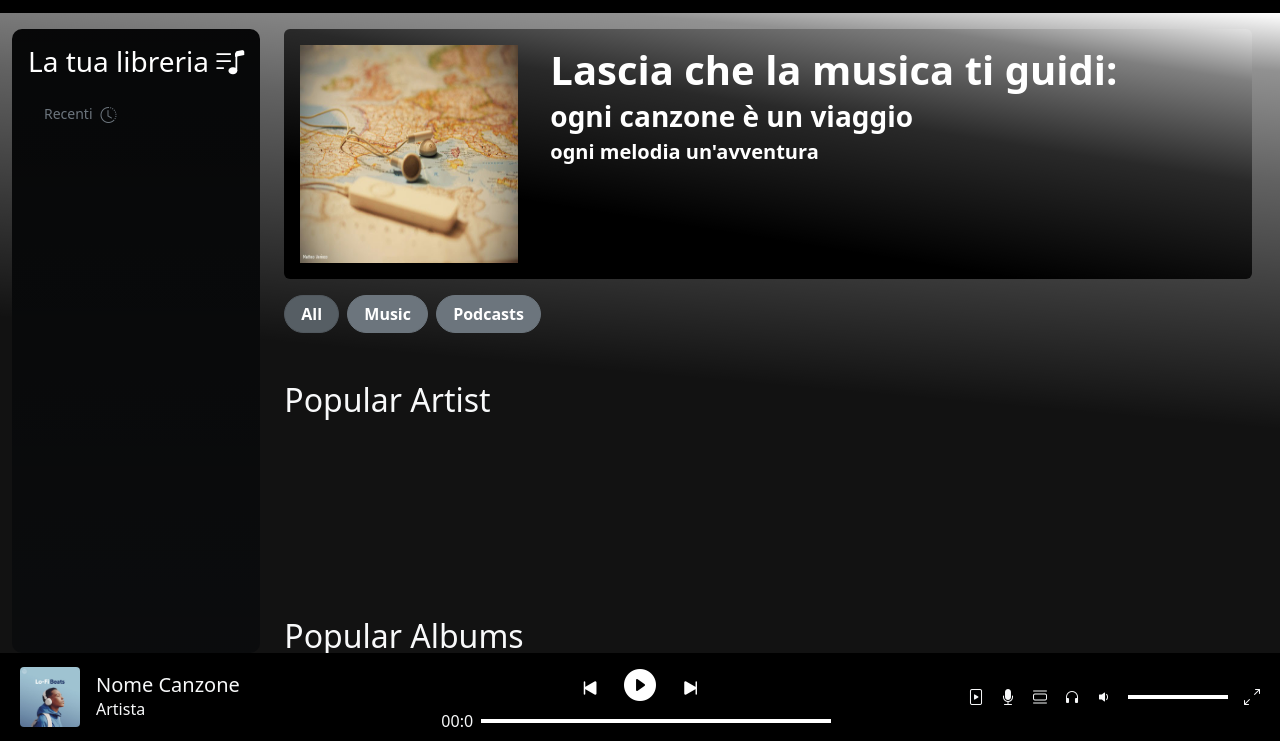
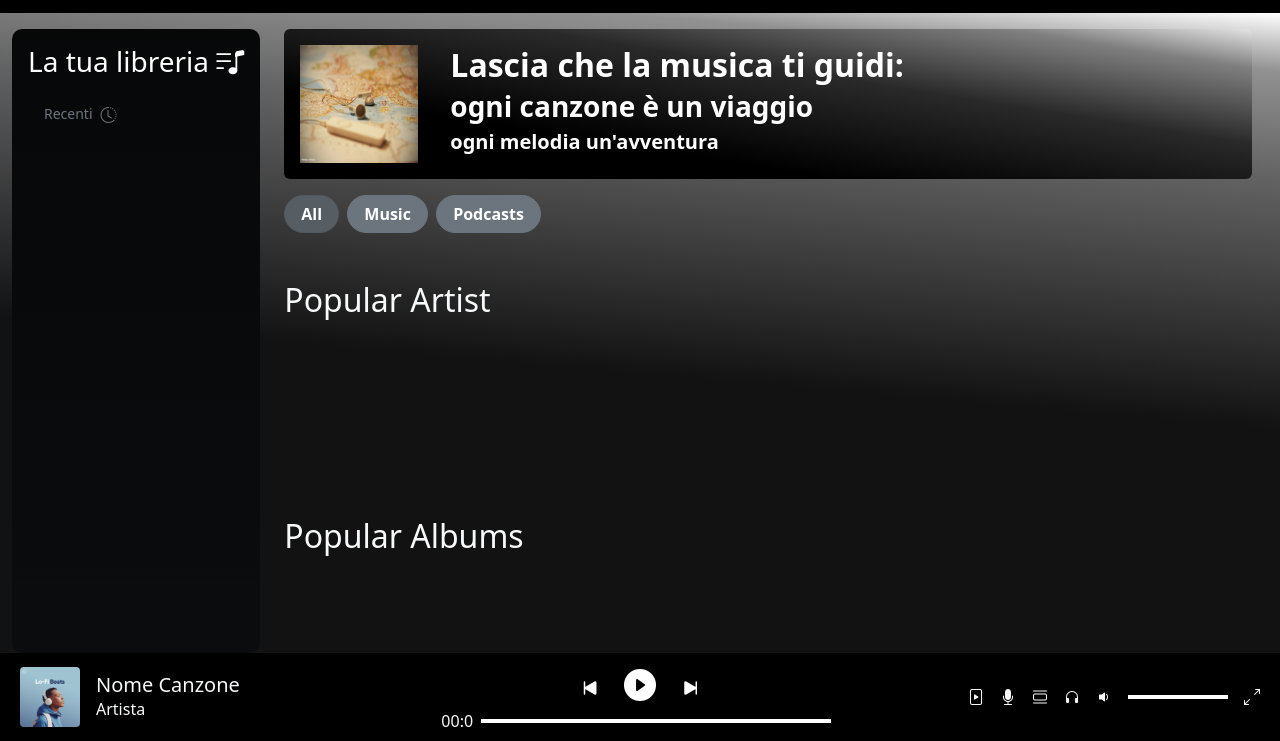
Before and after one commit to Rik991/Build-Week-2-Spotify, a website: page homepage.html in a window 1280 px wide. Shown: the part 59-800 px from the top of the page. Drawn offline with nearby package versions, Linux system fonts and the light colour scheme; no server answers.

Commit message:
fix-hero-responsive

```diff
--- a/homepage.html
+++ b/homepage.html
@@ -136,16 +136,16 @@
           </div>
           <!-- main content search result -->
           <!--main content homepage -->
-          <div id="homepage-section" class="asideScroll rounded-1 p-3 overflow-y-scroll flex-grow-1">
+          <div id="homepage-section" class="asideScroll rounded-1 p-3 overflow-y-scroll overflow-x-hidden flex-grow-1">
             <!-- hero -->
             <div class="card mb-3 text-white position-relative border-0 fw-bolder hero-HomeG">
               <div class="d-flex pe-1" style="height: max-content; min-width: 480px">
                 <div class="d-none d-sm-block">
-                  <img src="./assets/imgs/main/musica_e_viaggio.jpg" style="height: 250px; width: 250px" class="p-3" />
+                  <img src="./assets/imgs/main/musica_e_viaggio.jpg" style="height: 150px; width: 150px" class="p-3" />
                 </div>
                 <div class="flex-grow-1">
                   <div class="card-body d-flex flex-column" style="height: 100%">
-                    <p class="fs-1 text-white m-0 lh-sm">Lascia che la musica ti guidi:</p>
+                    <h2 class="fw-bold text-white m-0 lh-sm">Lascia che la musica ti guidi:</h2>
                     <p class="fs-3 text-white m-0">ogni canzone è un viaggio</p>
                     <p class="fs-5 text-white m-0" style="white-space: nowrap">ogni melodia un'avventura</p>
                   </div>
```
